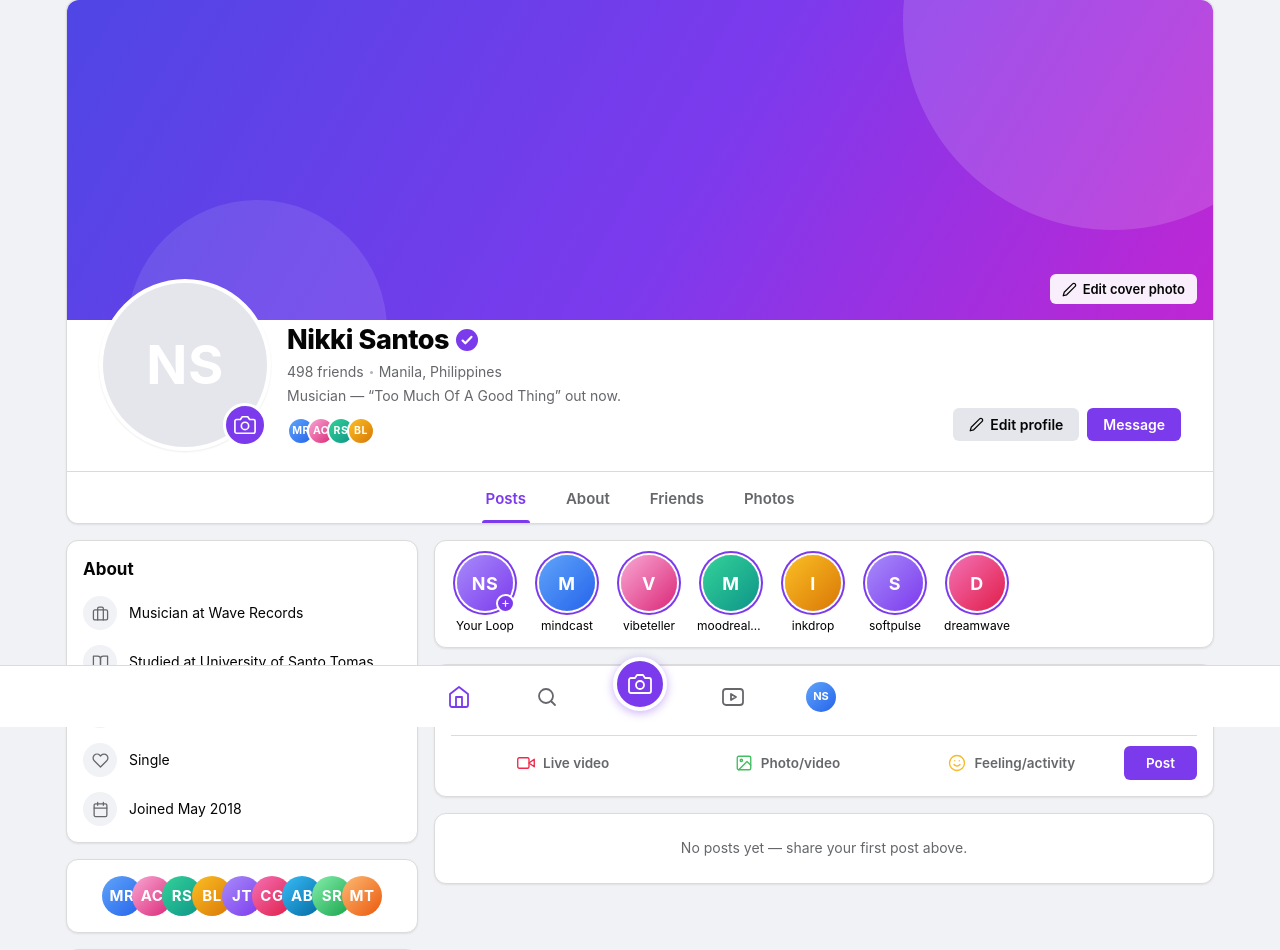
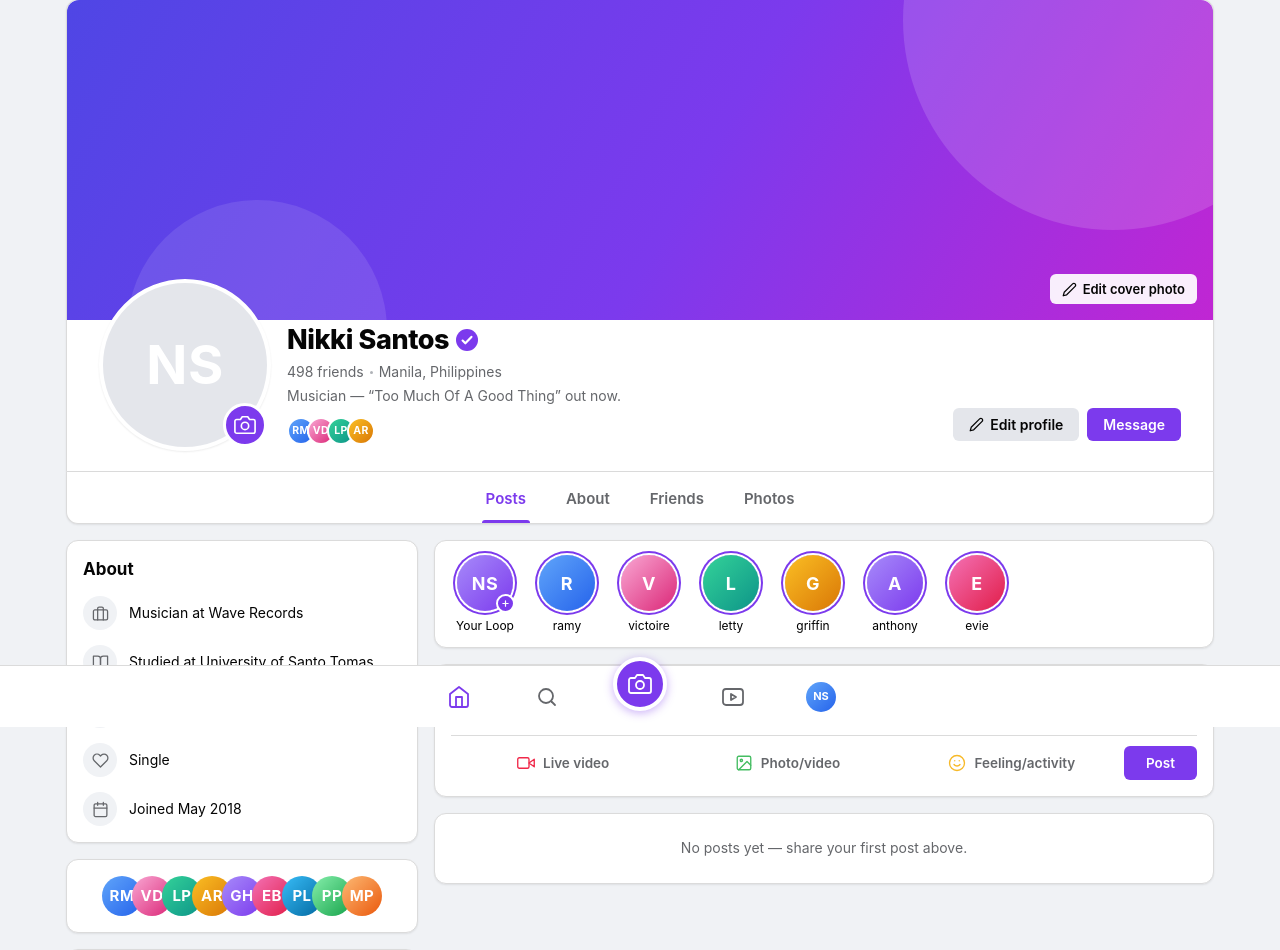
Before and after one commit to kvnwave/DJANGO-PROJECTS, a Django app: page /facebook/ in a window 1280 px wide. Shown: the part 73-1023 px from the top of the page. Run offline with Django 5.2, Linux system fonts and the light colour scheme; data comes from the database, SQL or seed files in the repository; data that the repository does not hold is empty.

Commit message:
style: theme friends and stories around Babel by R.F. Kuang
Replace the placeholder names and story handles with characters from
Babel (Ramy, Victoire, Letty, Griffin, Anthony, Evie, Professors Lovell
and Playfair, Mrs. Piper), keeping Robin as the profile owner.

```diff
--- a/facebook/views.py
+++ b/facebook/views.py
@@ -6,24 +6,24 @@ from .forms import PostForm, ProfileForm
 from .models import Profile
 
 SAMPLE_FRIENDS = (
-    "Marco Reyes",
-    "Althea Cruz",
-    "Rafael Santos",
-    "Bianca Lim",
-    "Joshua Tan",
-    "Camille Garcia",
-    "Adrian Bautista",
-    "Sofia Ramos",
-    "Miguel Torres",
+    "Ramy Mirza",
+    "Victoire Desgraves",
+    "Letty Price",
+    "Anthony Ribben",
+    "Griffin Harley",
+    "Evie Brooke",
+    "Professor Lovell",
+    "Professor Playfair",
+    "Mrs. Piper",
 )
 
 SAMPLE_STORIES = (
-    ("mindcast", 0),
-    ("vibeteller", 1),
-    ("moodrealms", 2),
-    ("inkdrop", 3),
-    ("softpulse", 4),
-    ("dreamwave", 5),
+    ("ramy", 0),
+    ("victoire", 1),
+    ("letty", 2),
+    ("griffin", 3),
+    ("anthony", 4),
+    ("evie", 5),
 )
 
 
--- a/templates/facebook/profile.html
+++ b/templates/facebook/profile.html
@@ -213,9 +213,9 @@
           </div>
           <p class="post-likes">
             <span class="mini-avatars" aria-hidden="true">
-              <div class="avatar tone-0">MR</div>
-              <div class="avatar tone-1">AC</div>
-              <div class="avatar tone-3">JT</div>
+              <div class="avatar tone-0">RM</div>
+              <div class="avatar tone-1">VD</div>
+              <div class="avatar tone-3">LP</div>
             </span>
             You and 24 others
           </p>
```
